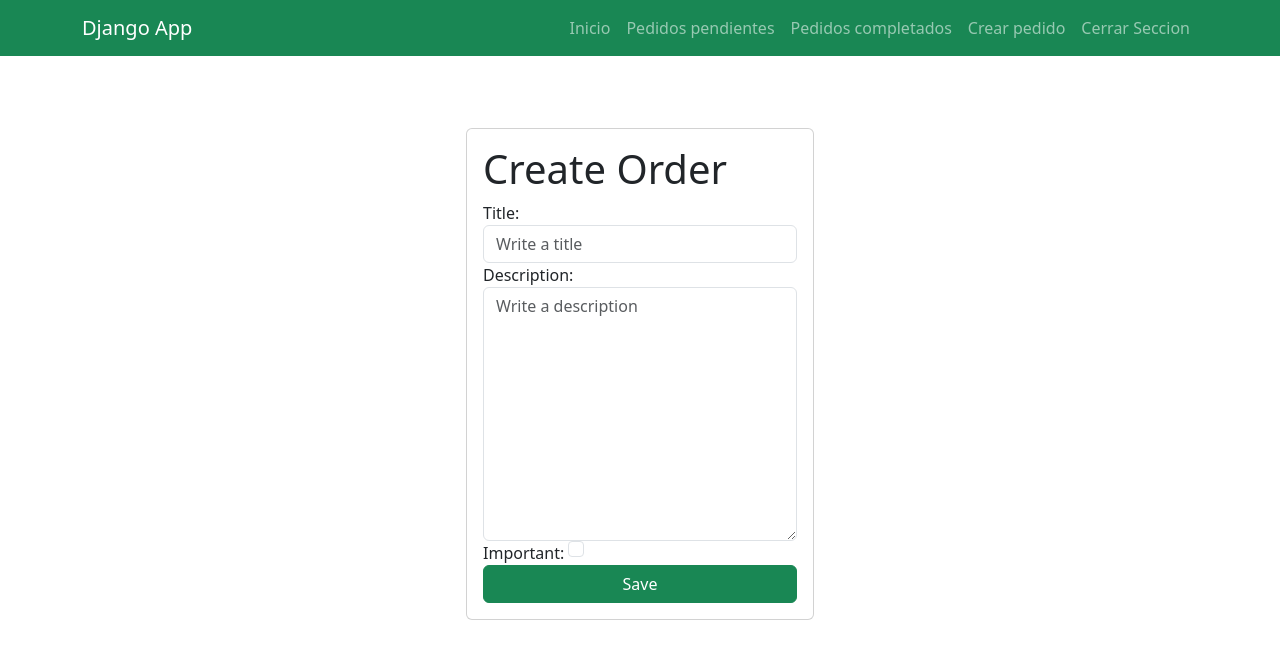
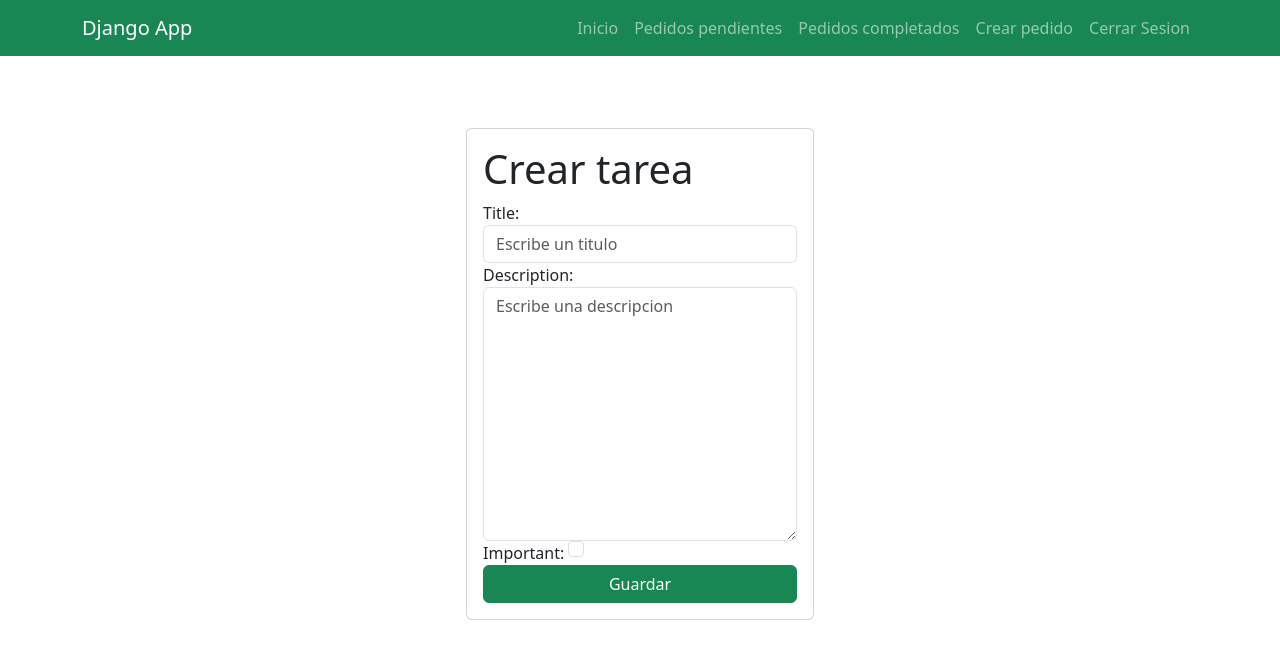
Before and after one commit to tomas1483369/crud-django, a Django app: page /orders/create/ in a window 1280 px wide. Shown: the top 659 px of the page. Run offline with Django 5.2, Linux system fonts and the light colour scheme; the visitor is signed in with stand-in values (Sample User, id 1).

Commit message:
cambios de idioma

```diff
--- a/orders/forms.py
+++ b/orders/forms.py
@@ -6,7 +6,7 @@ class OrderForm(forms.ModelForm):
         model = Order
         fields = ['title', 'description', 'important']
         widgets = {
-            'title': forms.TextInput(attrs={'class': 'form-control', 'placeholder': 'Write a title'}),
-            'description': forms.Textarea(attrs={'class': 'form-control', 'placeholder': 'Write a description'}),
+            'title': forms.TextInput(attrs={'class': 'form-control', 'placeholder': 'Escribe un titulo'}),
+            'description': forms.Textarea(attrs={'class': 'form-control', 'placeholder': 'Escribe una descripcion'}),
             'important': forms.CheckboxInput(attrs={'class': 'form-check-input m-auto'}),
         }
--- a/orders/templates/base.html
+++ b/orders/templates/base.html
@@ -33,7 +33,7 @@
                   <a class="nav-link" href="{% url 'create_order' %}">Crear pedido</a>
                 </li>
                 <li class="nav-item">
-                  <a class="nav-link" href="{% url 'logout' %}">Cerrar Seccion</a>
+                  <a class="nav-link" href="{% url 'logout' %}">Cerrar Sesion</a>
                 </li>
                 {% else %}
                 <li class="nav-item">
--- a/orders/templates/create_order.html
+++ b/orders/templates/create_order.html
@@ -7,7 +7,7 @@
          <div class="col-md-4 offset-md-4 mt-5">
             <form action="/orders/create/" method="POST" class="card card-body">
 
-                <h1>Create Order</h1>
+                <h1>Crear tarea</h1>
 
                 {{error}}
 
@@ -16,7 +16,7 @@
                 {{form}}
 
                 <button class="btn btn-success">
-                    Save
+                    Guardar
                 </button>
 
             </form>
--- a/orders/templates/order_detail.html
+++ b/orders/templates/order_detail.html
@@ -13,7 +13,7 @@
                 {% csrf_token %}
                 {{ form.as_p }}
                 <button class="btn btn-primary">
-                    Update
+                    Actualizar
                 </button>
             </form>
 
@@ -21,14 +21,14 @@
                 <form action="{% url 'complete_order' order.id %}" method="POST">
                     {% csrf_token %}
                     <button class="btn btn-secondary">
-                        Complete
+                        Completar
                     </button>
                 </form>
 
                 <form action="{% url 'delete_order' order.id %}" method="POST">
                     {% csrf_token %}
                     <button class="btn btn-danger">
-                        Delete
+                        Eliminar
                     </button>
                 </form>
             </div>
--- a/orders/templates/orders.html
+++ b/orders/templates/orders.html
@@ -5,7 +5,7 @@
 <main class="container">
     <div class="row">
         <div class="col-md-6 offset-md-3">
-                <h1 class="text-center display-3 py-5">Orders Pending</h1>
+                <h1 class="text-center display-3 py-5">Pedidos pendientes</h1>
 
             <ul class="list-group">
                 {% for order in orders %}
```
